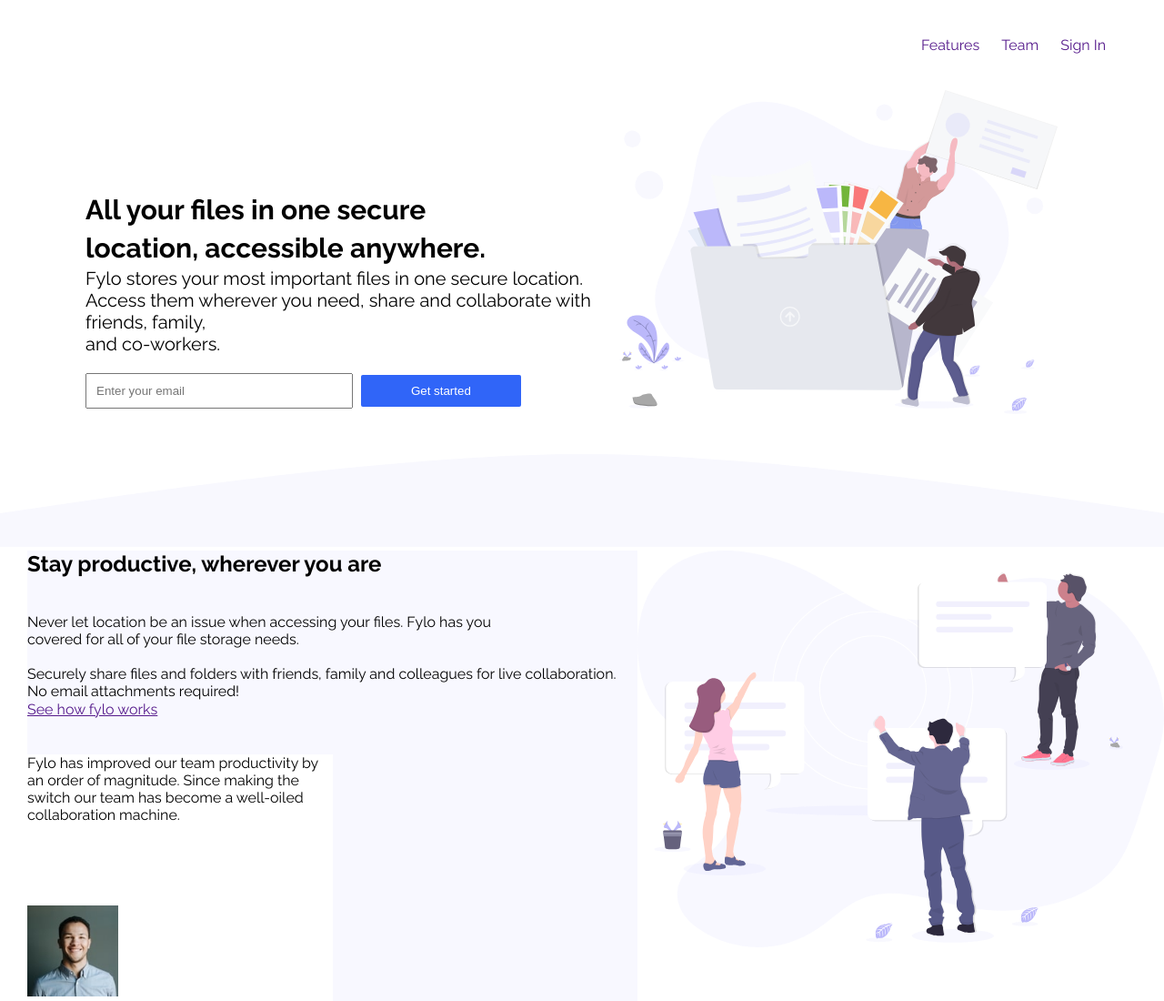
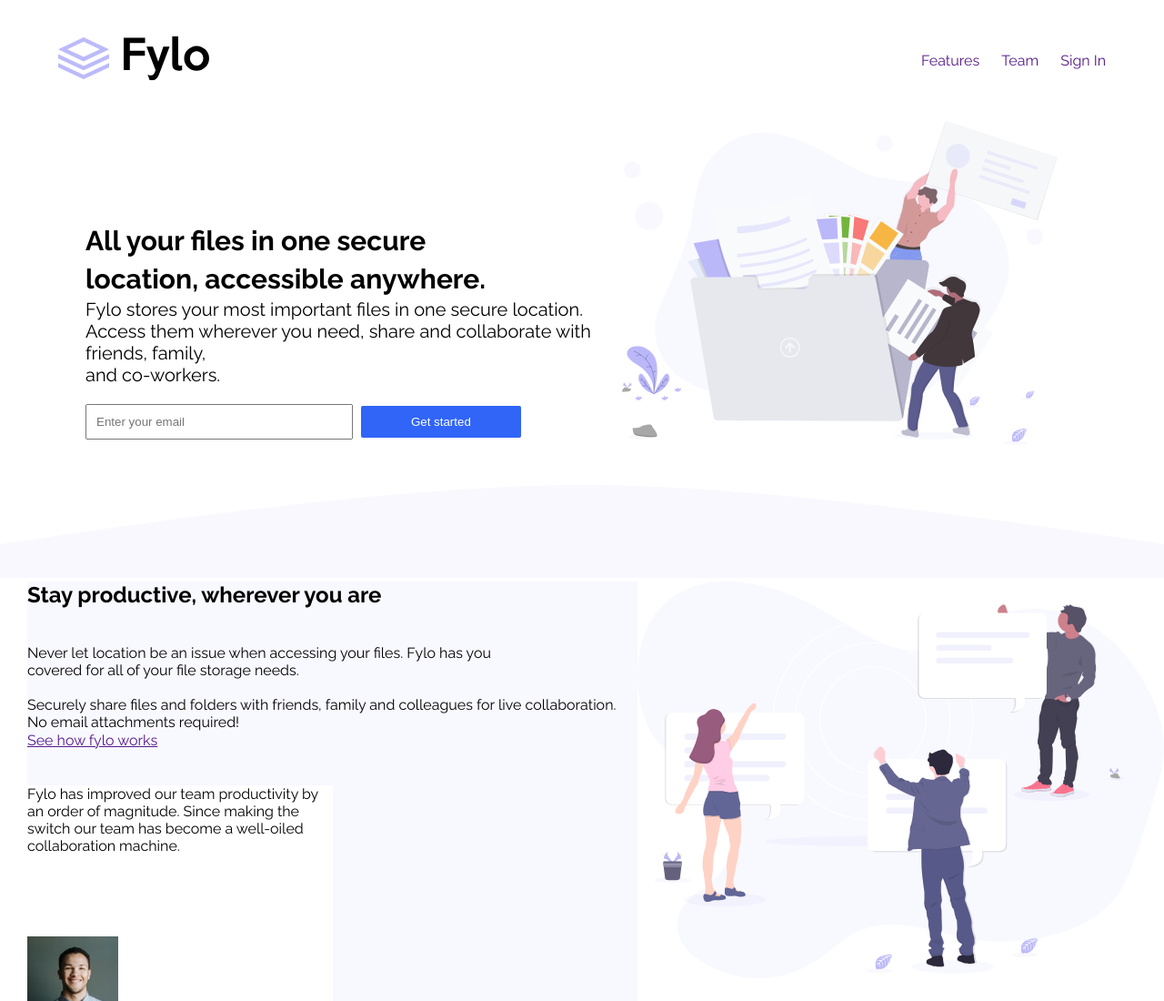
Before and after one commit to Shalomm2009/fylo, a plain HTML site: page index.html in a window 1280 px wide. Shown: the top 1100 px of the page at 91% size. Drawn offline with Linux system fonts and the light colour scheme; files whose address does not match are found by name.

Commit message:
Update index.html
fixing images

```diff
--- a/index.html
+++ b/index.html
@@ -18,7 +18,7 @@
       <div class="header-div">
         <div>
           <img
-            src="fylo-landing-page-with-two-column-layout-master/fylo-landing-page-with-two-column-layout-master/images/logo.svg"alt=""/>
+            src="images/logo.svg"alt=""/>
         </div>
         <nav>
           <a href="">Features</a>
```
